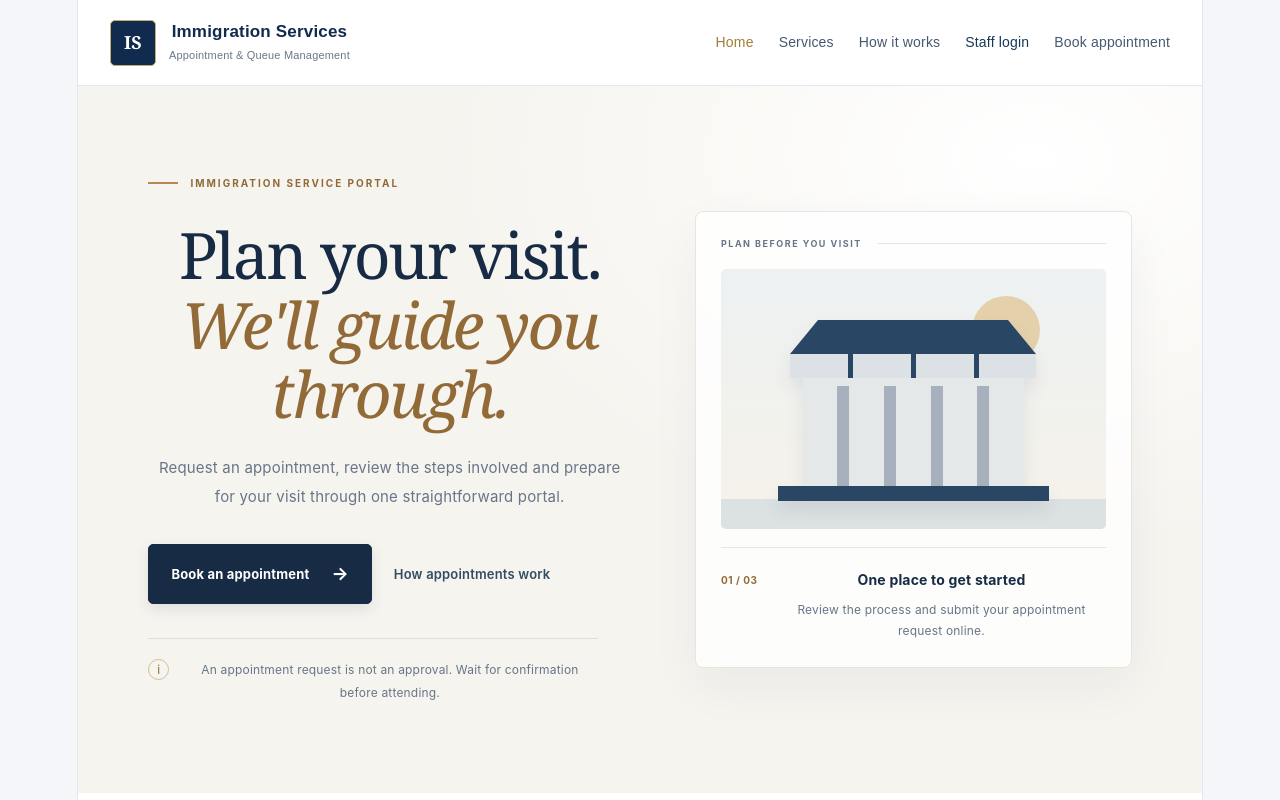
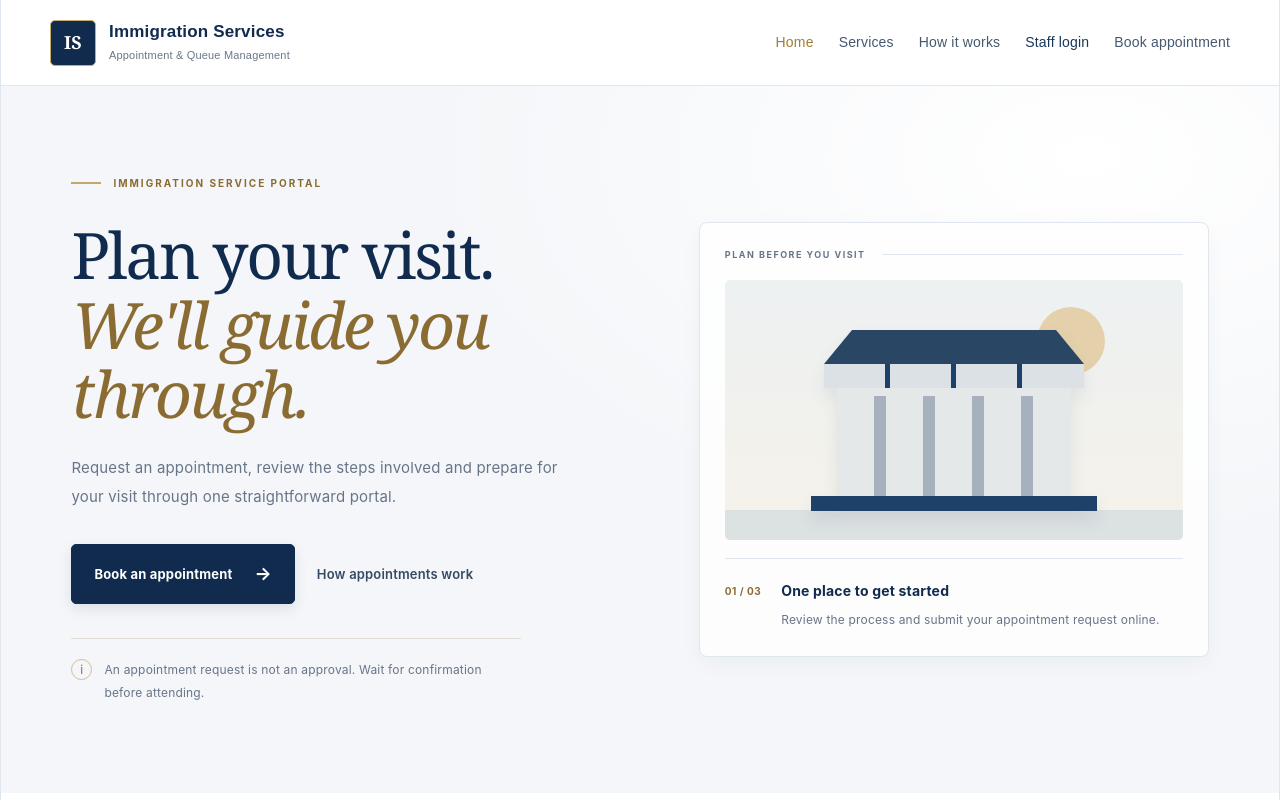
Before and after one commit to imashaos-source/Immigration-Queue-System, a React app in the folder frontend/: page / in a window 1280 px wide. Shown: the top 800 px of the page. Built offline with nearby package versions, Linux system fonts and the light colour scheme; the HTML template or start-up script is replaced by a standard one.

Commit message:
Polish dashboard and public website styling

```diff
--- a/frontend/src/App.css
+++ b/frontend/src/App.css
@@ -1084,3 +1084,39 @@ button:disabled {
     align-items: flex-start;
   }
 }
+
+/* Full-width dashboard layout fix */
+html,
+body {
+  width: 100%;
+  min-width: 320px;
+  margin: 0;
+}
+
+#root {
+  width: 100%;
+  max-width: none;
+  min-height: 100vh;
+  margin: 0;
+  padding: 0;
+  text-align: left;
+}
+
+.app-shell {
+  display: flex;
+  width: 100%;
+  max-width: none;
+  min-height: 100vh;
+  margin: 0;
+  padding: 0;
+  align-items: stretch;
+}
+
+.sidebar {
+  flex: 0 0 252px;
+}
+
+.main-content {
+  min-width: 0;
+  flex: 1 1 auto;
+}
--- a/frontend/src/pages/BookingPage.css
+++ b/frontend/src/pages/BookingPage.css
@@ -154,12 +154,11 @@
   box-shadow: 0 8px 28px rgb(23 43 69 / 3%);
 }
 
-..booking-form-heading {
+.booking-form-heading {
   margin-bottom: 28px;
   padding-bottom: 22px;
   border-bottom: 1px solid #eeeae3;
   text-align: left;
-}
 }
 
 .booking-form-heading h2,
@@ -400,6 +399,8 @@
 
 .booking-result h2 {
   margin-bottom: 14px;
+  color: #172b45;
+  opacity: 1;
   font-size: 30px;
 }
 
--- a/frontend/src/pages/HomePage.css
+++ b/frontend/src/pages/HomePage.css
@@ -4,13 +4,13 @@
 ========================================= */
 
 .home-page {
-  --ink: #172b45;
+  --ink: #102b4e;
   --muted: #687588;
-  --accent: #b48a52;
-  --accent-dark: #916a37;
+  --accent: #c4a76a;
+  --accent-dark: #8a6c32;
   --surface: #ffffff;
-  --soft: #f6f4ef;
-  --line: #e8e5df;
+  --soft: #f4f6f9;
+  --line: #e0e6ee;
 
   width: 100%;
   overflow: hidden;
@@ -142,8 +142,8 @@
 
 .hero-primary:hover {
   transform: translateY(-2px);
-  border-color: #294665;
-  background: #294665;
+  border-color: #1d4169;
+  background: #1d4169;
   box-shadow: 0 9px 22px rgb(23 43 69 / 16%);
 }
 
@@ -277,7 +277,7 @@
 .building-top span {
   width: 5px;
   height: 100%;
-  background: #294665;
+  background: #1d4169;
 }
 
 .building-columns {
@@ -298,7 +298,7 @@
 .building-base {
   width: 110%;
   height: 15px;
-  background: #294665;
+  background: #1d4169;
 }
 
 .illustration-ground {
@@ -599,7 +599,7 @@
 
 .home-cta > a:hover {
   transform: translateY(-2px);
-  background: #294665;
+  background: #1d4169;
   box-shadow: 0 8px 18px rgb(23 43 69 / 13%);
 }
 
@@ -748,3 +748,44 @@
     transition-duration: 0.01ms !important;
   }
 }
+
+
+/* DASHBOARD-ALIGNED FINISHING TOUCHES */
+.home-page {
+  width: 100%;
+  max-width: none;
+  margin: 0;
+}
+
+.home-page .service-item,
+.home-page .hero-side,
+.home-page .home-cta {
+  border-color: var(--line);
+  box-shadow: 0 6px 22px rgb(16 43 78 / 4%);
+}
+
+.home-page .service-item:hover {
+  border-color: #d5c39e;
+  box-shadow: 0 12px 28px rgb(16 43 78 / 8%);
+}
+
+.home-page .hero-primary,
+.home-page .home-cta > a {
+  background: #102b4e;
+  border-color: #102b4e;
+}
+
+.home-page .hero-primary:hover,
+.home-page .home-cta > a:hover {
+  background: #1d4169;
+  border-color: #1d4169;
+}
+
+@media (min-width: 1400px) {
+  .home-page .home-hero,
+  .home-page .service-section,
+  .home-page .process-section {
+    padding-right: clamp(56px, 5.5vw, 100px);
+    padding-left: clamp(56px, 5.5vw, 100px);
+  }
+}
```
